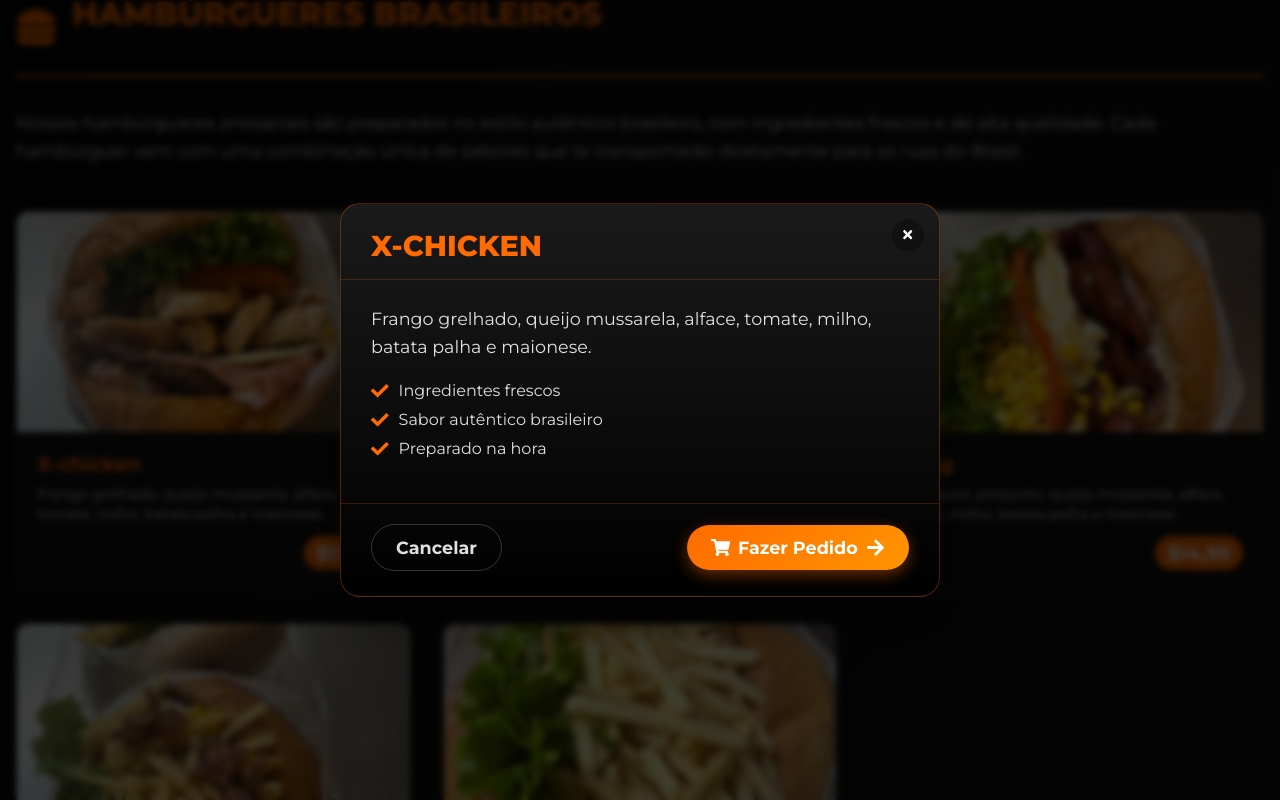
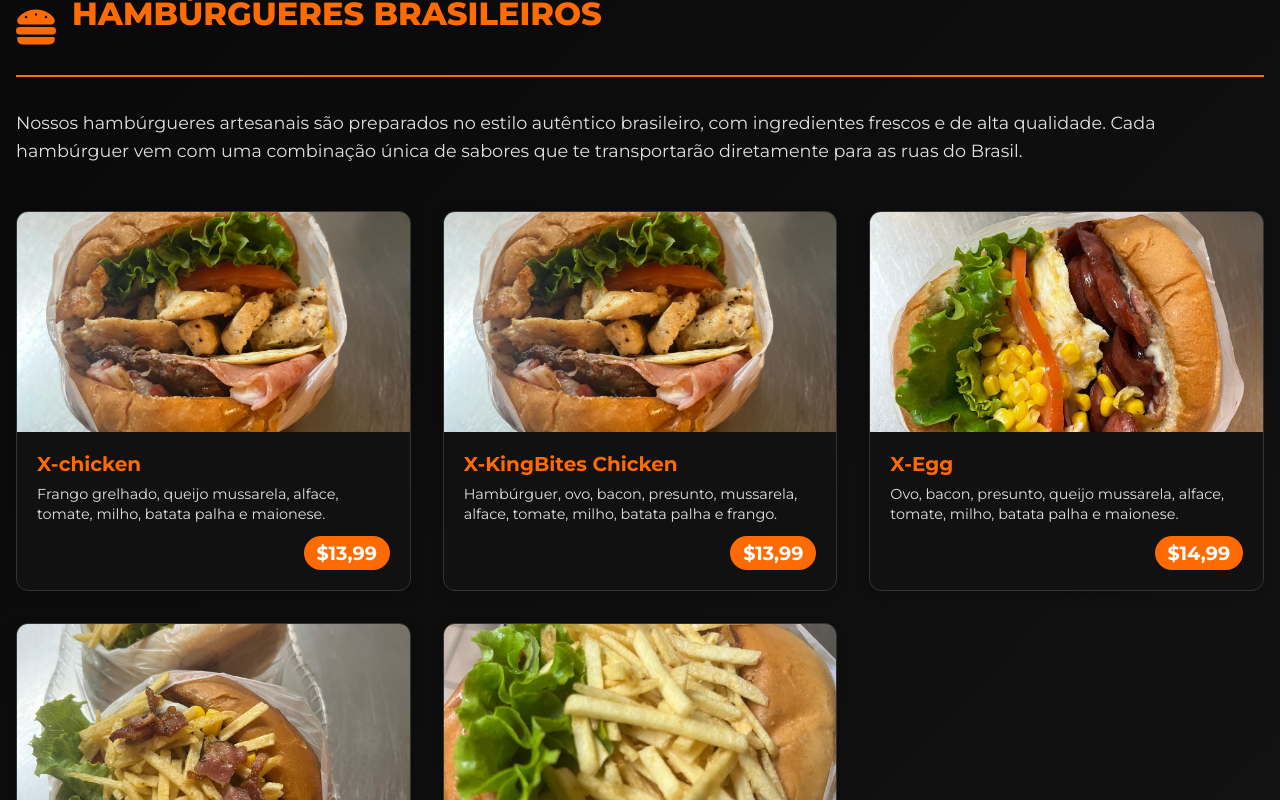
Before and after one commit to oneel-ts/kings-bites, a Next.js app: page /menu in a window 1280 px wide. Both pictures are taken after a click on the element 213 px from the left and 1317 px from the top of the page. Shown: the part 917-1717 px from the top of the page. Built offline with nearby package versions, Linux system fonts and the light colour scheme.

Commit message:
fix: correct bugs

```diff
--- a/app/contact-default/page.tsx
+++ b/app/contact-default/page.tsx
@@ -5,13 +5,13 @@ import emailjs from '@emailjs/browser';
 import styles from './contact-default.module.css';
 import {
     FaPaperPlane, FaMapMarkerAlt, FaPhoneAlt, FaEnvelope,
-    FaClock, FaInstagram, FaFacebookF, FaTwitter,
-    FaCheck, FaTimes, FaChevronDown, FaGlobe
+    FaClock, FaInstagram,
+    FaCheck, FaTimes, FaChevronDown,
 } from 'react-icons/fa';
 import { useLanguage } from "@/context";
 
 export default function Contact() {
-    const { translations, language } = useLanguage();
+    const { translations } = useLanguage();
     const formRef = useRef<HTMLFormElement>(null);
     const [isSending, setIsSending] = useState(false);
     const [feedback, setFeedback] = useState<{ type: 'error' | 'success'; message: string } | null>(null);
--- a/app/menu/page.tsx
+++ b/app/menu/page.tsx
@@ -31,10 +31,28 @@ import 'swiper/css/effect-coverflow';
 
 import {Modal} from '@/frontend/modal-default/Modal';
 import { useLanguage } from "@/context";
+import { StaticImageData } from 'next/image';
+
+interface MenuItemType {
+    name: string;
+    price: string;
+    description: string;
+    ProductImage: StaticImageData;
+    link: string;
+    category: string;
+}
+
+interface TestimonialType {
+    rating: number;
+    text: string;
+    name: string;
+    location: string;
+    initial: string;
+}
 
 export default function MenuPage() {
     const [isModalOpen, setIsModalOpen] = useState(false);
-    const [selectedItem, setSelectedItem] = useState<any | null>(null);
+    const [selectedItem, setSelectedItem] = useState<MenuItemType | null>(null);
     const [activeCategory, setActiveCategory] = useState("todos");
     const { translations, language } = useLanguage();
 
@@ -44,7 +62,7 @@ export default function MenuPage() {
     const bebidasSectionRef = useRef<HTMLDivElement>(null);
 
     // Menu items com tradução dinâmica
-    const burgers = [
+    const burgers: MenuItemType[] = [
         {
             name: "X-chicken",
             price: "$13,99",
@@ -97,7 +115,7 @@ export default function MenuPage() {
         },
     ];
 
-    const combos = [
+    const combos: MenuItemType[] = [
         {
             name: language === 'pt-BR' ? "Combo Especial Dois" : "Special Combo Two",
             price: "$71,99",
@@ -140,7 +158,7 @@ export default function MenuPage() {
         }
     ];
 
-    const salgadinhos = [
+    const salgadinhos: MenuItemType[] = [
         {
             name: language === 'pt-BR' ? "Enroladinho de Salsicha" : "Little Sausage Roll",
             price: "$5,99",
@@ -173,7 +191,7 @@ export default function MenuPage() {
         }
     ];
 
-    const bebidas = [
+    const bebidas: MenuItemType[] = [
         {
             name: language === 'pt-BR' ? "Lata de Coca-Cola" : "Coke Can",
             price: "$2,99",
@@ -226,10 +244,7 @@ export default function MenuPage() {
         }
     ];
 
-    // eslint-disable-next-line @typescript-eslint/no-unused-vars
-    const allItems = [...burgers, ...combos, ...salgadinhos, ...bebidas];
-
-    const openModal = (item: any) => {
+    const openModal = (item: MenuItemType) => {
         setSelectedItem(item);
         setIsModalOpen(true);
     };
@@ -244,7 +259,7 @@ export default function MenuPage() {
     };
 
     // Dados de testemunhos com tradução dinâmica
-    const testimonials = [
+    const testimonials: TestimonialType[] = [
         {
             rating: 5,
             text: language === 'pt-BR' ?
--- a/src/frontend/componentes/template/home/index.tsx
+++ b/src/frontend/componentes/template/home/index.tsx
@@ -95,7 +95,7 @@ export default function Home() {
                     </div>
                     <div className={styles.heroImageContainer}>
                         <div className={styles.heroImageWrapper}>
-                            <img
+                            <Image
                                 src="/assets/frenteR.jpeg"
                                 alt="Hambúrguer artesanal King Bites"
                                 className={styles.heroImage}
--- a/src/frontend/components/menuItem-default/MenuItem.tsx
+++ b/src/frontend/components/menuItem-default/MenuItem.tsx
@@ -1,35 +1,37 @@
-import styles from './menuItem-default.module.css';
-import Image, { StaticImageData } from "next/image";
+import Image from "next/image";
+import styles from "./menuItem-default.module.css";
+import { StaticImageData } from 'next/image';
 
 interface MenuItemProps {
     name: string;
+    price: string;
     description: string;
     ProductImage: StaticImageData;
-    price: string;
-    isSpecial?: boolean;
-    onClick?: () => void;
+    link: string;
+    category: string;
+    onClick: () => void;
 }
 
-export function MenuItem({name, description, ProductImage, price, isSpecial = false, onClick}: MenuItemProps) {
-    const menuItemClasses = [
-        styles.menuItem,
-        isSpecial ? styles.special : ''
-    ].filter(Boolean).join(' ');
-
+export function MenuItem({
+                             name,
+                             price,
+                             description,
+                             ProductImage,
+                             onClick
+                         }: MenuItemProps) {
     return (
-        <div className={menuItemClasses} onClick={onClick}>
+        <div className={styles.menuItem} onClick={onClick}>
             <div className={styles.imageContainer}>
                 <Image
-                    className={styles.img}
                     src={ProductImage}
                     alt={name}
-                    fill
-                    sizes="(max-width: 768px) 100vw, 300px"
-                    style={{objectFit: 'cover'}}
+                    className={styles.img}
+                    layout="fill"
+                    objectFit="cover"
                 />
             </div>
             <div className={styles.textContainer}>
-                <h2 className={styles.itemName}>{name}</h2>
+                <h3 className={styles.itemName}>{name}</h3>
                 <p className={styles.itemDescription}>{description}</p>
                 <span className={styles.itemPrice}>{price}</span>
             </div>
--- a/src/frontend/modal-default/Modal.tsx
+++ b/src/frontend/modal-default/Modal.tsx
@@ -1,112 +1,52 @@
-'use client';
-
-import { useEffect, useRef } from 'react';
+import { ReactNode, useEffect } from 'react';
 import styles from './modal.module.css';
-import { FaShoppingCart, FaTimes, FaArrowRight, FaCheck } from 'react-icons/fa';
-import Image from 'next/image';
+import { FaTimes, FaShoppingCart } from 'react-icons/fa';
 
 interface ModalProps {
     isOpen: boolean;
     onClose: () => void;
     title: string;
     description: string;
+    children?: ReactNode;
     link: string;
-    price?: string;
-    ProductImage?: never;
 }
 
-export function Modal({ isOpen, onClose, title, description, link, price, ProductImage }: ModalProps) {
-    const scrollPosition = useRef(0);
+export function Modal({ isOpen, onClose, title, description, children, link }: ModalProps) {
+    useEffect(() => {
+        const handleEscape = (event: KeyboardEvent) => {
+            if (event.key === 'Escape' && isOpen) {
+                onClose();
+            }
+        };
 
-    useEffect(() => {
-        if (isOpen) {
-            scrollPosition.current = window.pageYOffset;
-
-            const scrollbarWidth = window.innerWidth - document.documentElement.clientWidth;
-            document.body.style.paddingRight = `${scrollbarWidth}px`;
-
-            document.body.style.overflow = 'hidden';
-            document.body.style.height = '100%';
-        } else {
-            document.body.style.overflow = '';
-            document.body.style.height = '';
-            document.body.style.paddingRight = '';
-        }
+        document.addEventListener('keydown', handleEscape);
 
         return () => {
-            document.body.style.overflow = '';
-            document.body.style.height = '';
-            document.body.style.paddingRight = '';
+            document.removeEventListener('keydown', handleEscape);
         };
-    }, [isOpen]);
-
-    const handleConfirmOrder = () => {
-        window.open(link, '_blank');
-        onClose();
-    };
+    }, [isOpen, onClose]);
 
     if (!isOpen) return null;
 
     return (
-        <div className={styles.overlay} onClick={onClose}>
-            <div
-                className={styles.modal}
-                onClick={(e) => e.stopPropagation()}
-            >
+        <div className={styles.modalOverlay}>
+            <div className={styles.modalContent}>
                 <button className={styles.closeButton} onClick={onClose}>
                     <FaTimes />
                 </button>
-
-                <div className={styles.modalHeader}>
-                    <div className={styles.modalHeaderContent}>
-                        <h2 className={styles.modalTitle}>{title}</h2>
-                        {price && <div className={styles.modalPrice}>{price}</div>}
-                    </div>
+                <h3 className={styles.modalTitle}>{title}</h3>
+                <p className={styles.modalDescription}>{description}</p>
+                <div className={styles.modalActions}>
+                    <a
+                        href={link}
+                        className={styles.orderButton}
+                        target="_blank"
+                        rel="noopener noreferrer"
+                    >
+                        <FaShoppingCart className={styles.buttonIcon} /> Fazer Pedido
+                    </a>
                 </div>
-
-                {ProductImage && (
-                    <div className={styles.modalImageContainer}>
-                        <Image
-                            src={ProductImage}
-                            alt={title}
-                            className={styles.modalImage}
-                            width={300}
-                            height={200}
-                        />
-                    </div>
-                )}
-
-                <div className={styles.modalBody}>
-                    <p className={styles.modalDescription}>{description}</p>
-
-                    <div className={styles.modalFeatures}>
-                        <div className={styles.modalFeature}>
-                            <FaCheck className={styles.featureIcon} />
-                            <span>Ingredientes frescos</span>
-                        </div>
-                        <div className={styles.modalFeature}>
-                            <FaCheck className={styles.featureIcon} />
-                            <span>Sabor autêntico brasileiro</span>
-                        </div>
-                        <div className={styles.modalFeature}>
-                            <FaCheck className={styles.featureIcon} />
-                            <span>Preparado na hora</span>
-                        </div>
-                    </div>
-                </div>
-
-                <div className={styles.modalFooter}>
-                    <button className={`${styles.modalButton} ${styles.secondaryButton}`} onClick={onClose}>
-                        Cancelar
-                    </button>
-                    <button
-                        className={`${styles.modalButton} ${styles.primaryButton}`}
-                        onClick={handleConfirmOrder}
-                    >
-                        <FaShoppingCart className={styles.buttonIcon} />
-                        Fazer Pedido <FaArrowRight className={styles.buttonIcon} />
-                    </button>
-                </div>
+                {children}
             </div>
         </div>
     );
```
